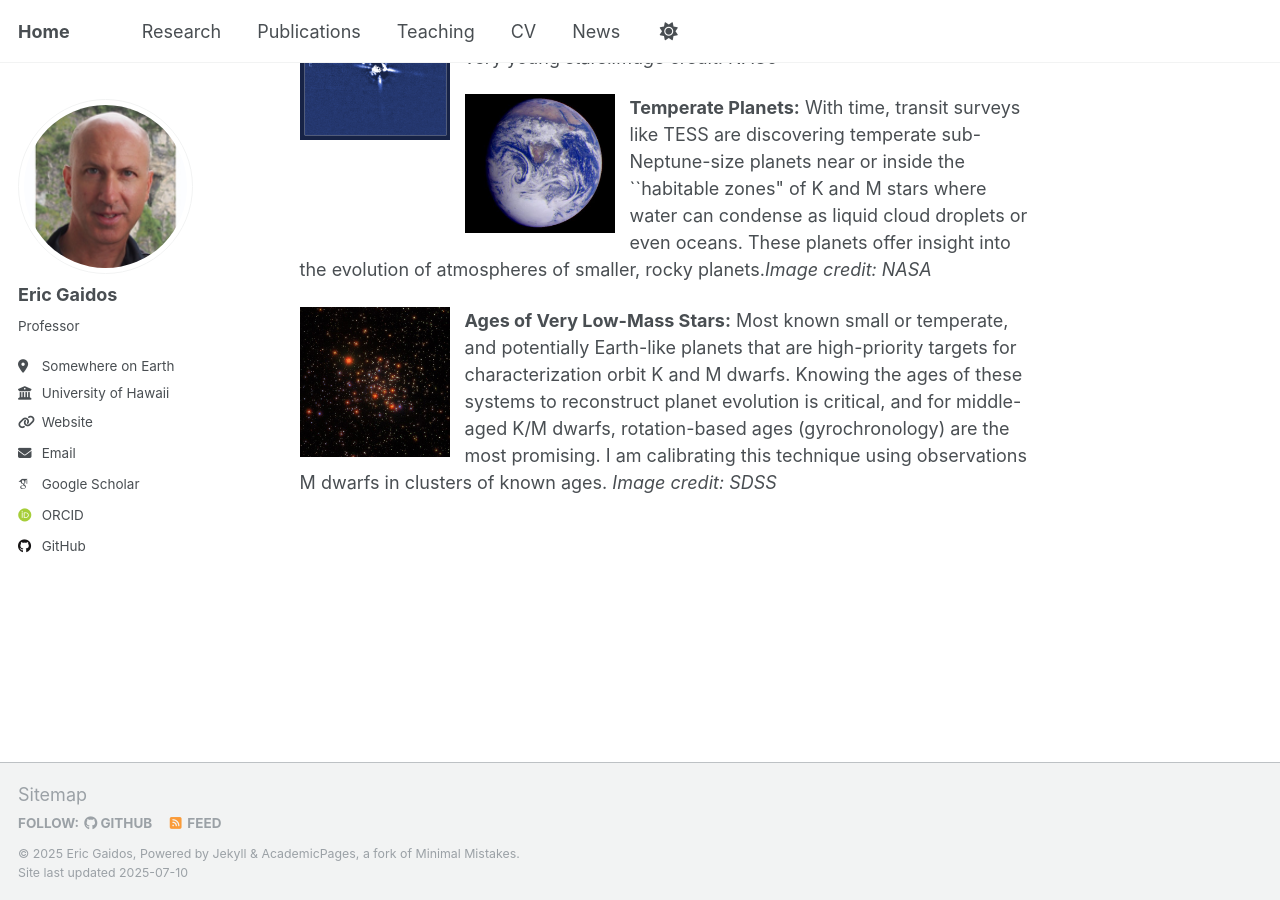
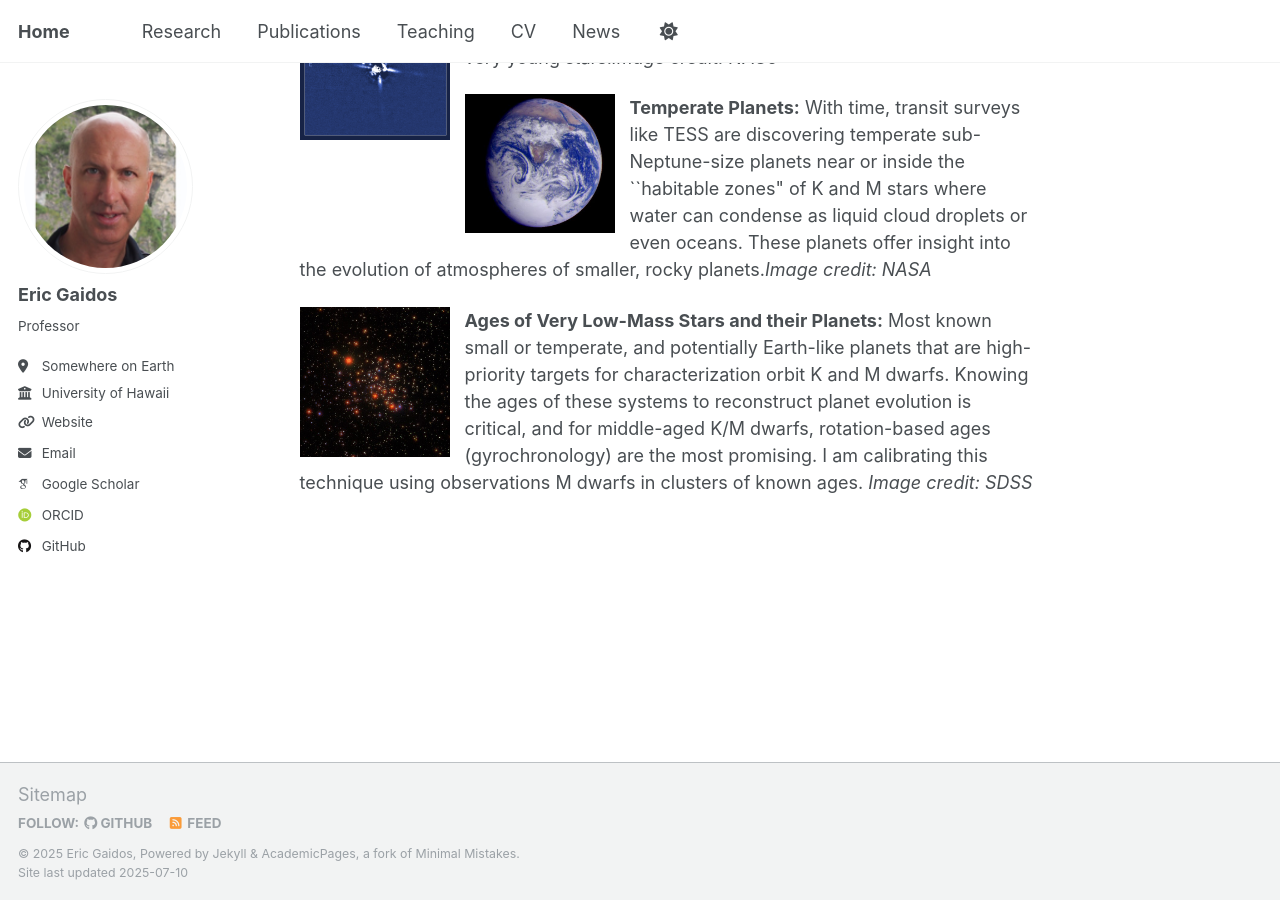
Before and after one commit to egaidos/egaidos.github.io, a Jekyll site: the page built from projects.md, in a window 1280 px wide and 900 px high, scrolled down 735 px. Built offline with Jekyll 4.4.1, drawn with Linux system fonts in a browser that asks for light colours; some web fonts are replaced; our own code applies the rules of GitHub Pages for plain Markdown files; a style sheet for code colours, icons or effects is not loaded.

Commit message:
Update projects.md

```diff
--- a/projects.md
+++ b/projects.md
@@ -45,6 +45,6 @@
 </article>
 
 <article class="6u 12u$(xsmall) work-item">
-<img src="../images/M67-SDSS.jpg" width=150 height=150 alt="Earth thumb" class="image-left">
-<p><b>Ages of Very Low-Mass Stars:</b> Most known small or temperate, and potentially Earth-like planets that are high-priority targets for characterization orbit K and M dwarfs.  Knowing the ages of these systems to reconstruct planet evolution is critical, and for middle-aged K/M dwarfs, rotation-based ages (gyrochronology) are the most promising.  I am calibrating this technique using observations M dwarfs in clusters of known ages. <i>Image credit: SDSS</i></p>
+<img src="../images/M67-SDSS.jpg" width=150 height=150 alt="M67 thumb" class="image-left">
+<p><b>Ages of Very Low-Mass Stars and their Planets:</b> Most known small or temperate, and potentially Earth-like planets that are high-priority targets for characterization orbit K and M dwarfs.  Knowing the ages of these systems to reconstruct planet evolution is critical, and for middle-aged K/M dwarfs, rotation-based ages (gyrochronology) are the most promising.  I am calibrating this technique using observations M dwarfs in clusters of known ages. <i>Image credit: SDSS</i></p>
 </article>
```
